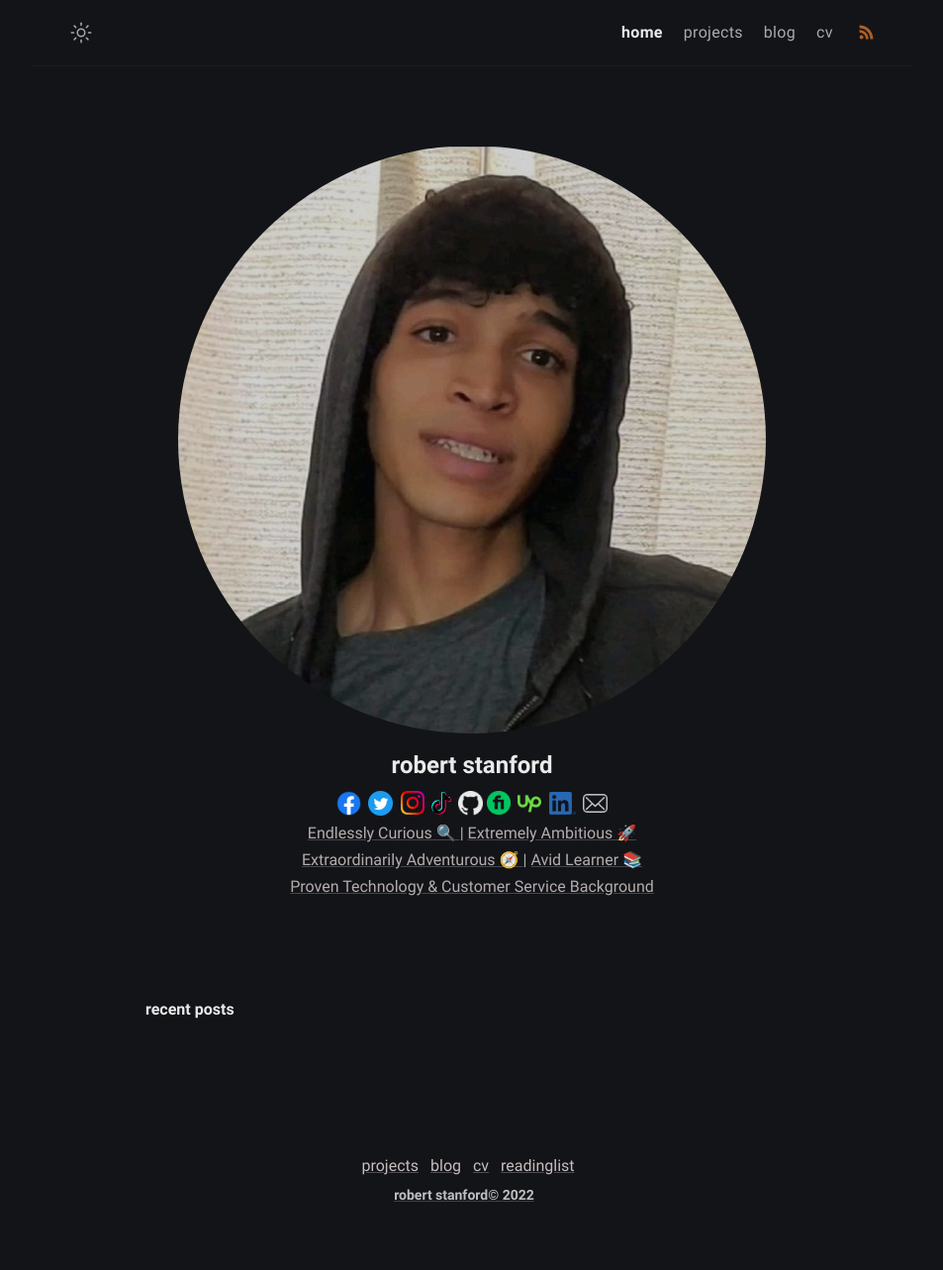
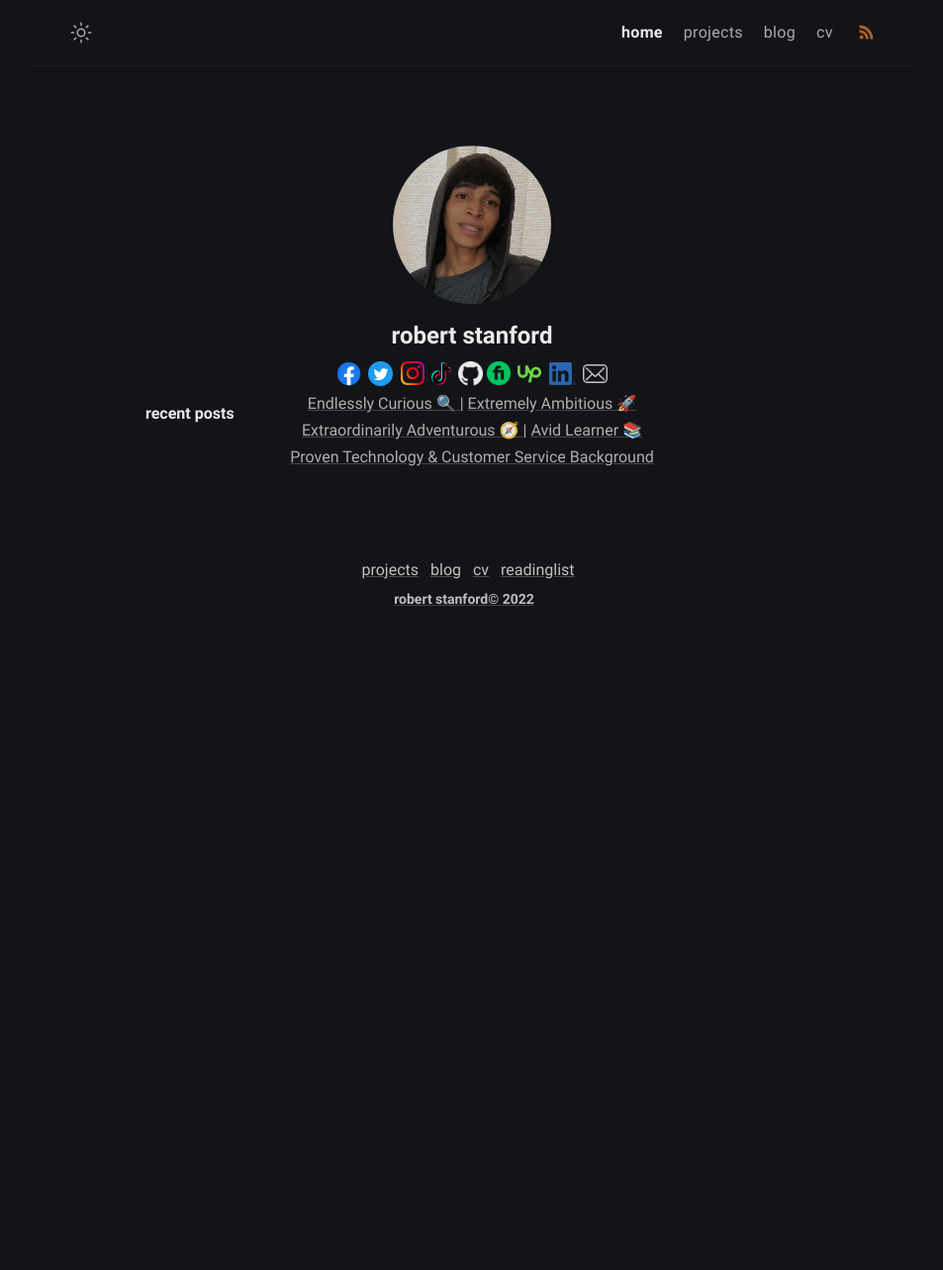
Before and after one commit to shmor3/personal-site, a Jekyll site: the page built from index.md, in a window 1280 px wide. Shown: the whole page at 99% size, without its empty margins (163-1116 px from the left). Built offline with Jekyll 4.4.1, drawn with Linux system fonts in a browser that asks for light colours; after the commit the page ends 900 px from its top, so only the background shows below that.

Commit message:
style updates

```diff
--- a/_sass/klise/_layout.scss
+++ b/_sass/klise/_layout.scss
@@ -181,6 +181,7 @@
 
 // Author
 .author {
+  height: 10rem;
   margin-top: 5rem;
   margin-bottom: 6rem;
   text-align: center;
@@ -190,6 +191,7 @@
   }
 
   .author-avatar {
+    height: 10rem;
     border-radius: 100%;
     user-select: none;
     background-color: $black;
```
Also changed, not shown: 4 other files.
